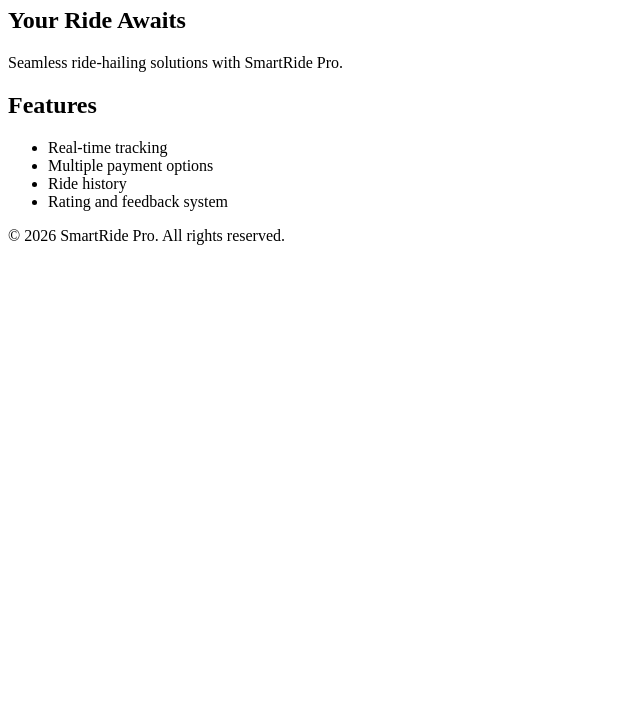
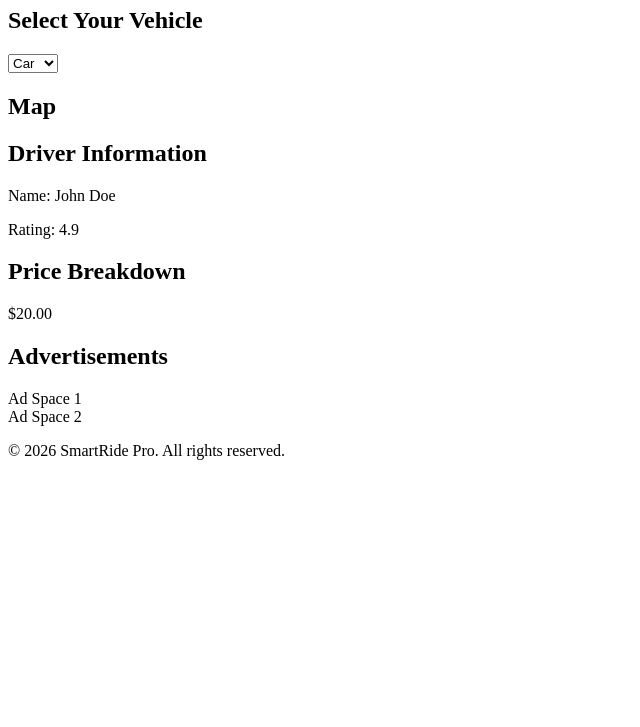
Before and after one commit to pramodbairwa1998-cloud/Smart-ride, a plain HTML site: page index.html in a window 1280 px wide. Shown: the part 73-800 px from the top of the page, without its empty margins (0-640 px from the left). Drawn offline with Linux system fonts and the light colour scheme; a script that the page names is missing.

Commit message:
Update index.html with complete SmartRide Pro application code

```diff
--- a/index.html
+++ b/index.html
@@ -3,26 +3,41 @@
 <head>
     <meta charset="UTF-8">
     <meta name="viewport" content="width=device-width, initial-scale=1.0">
+    <link rel="stylesheet" href="styles.css">
     <title>SmartRide Pro</title>
-    <link rel="stylesheet" href="styles.css">
 </head>
 <body>
     <header>
-        <h1>Welcome to SmartRide Pro</h1>
+        <h1>SmartRide Pro</h1>
     </header>
     <main>
-        <section>
-            <h2>Your Ride Awaits</h2>
-            <p>Seamless ride-hailing solutions with SmartRide Pro.</p>
+        <section id="vehicle-selector">
+            <h2>Select Your Vehicle</h2>
+            <select id="vehicle-options">
+                <option value="car">Car</option>
+                <option value="bike">Bike</option>
+                <option value="suv">SUV</option>
+            </select>
         </section>
-        <section>
-            <h2>Features</h2>
-            <ul>
-                <li>Real-time tracking</li>
-                <li>Multiple payment options</li>
-                <li>Ride history</li>
-                <li>Rating and feedback system</li>
-            </ul>
+        <section id="interactive-map">
+            <h2>Map</h2>
+            <div id="map"></div>
+        </section>
+        <section id="driver-info">
+            <h2>Driver Information</h2>
+            <div id="driver-details">
+                <p>Name: John Doe</p>
+                <p>Rating: 4.9</p>
+            </div>
+        </section>
+        <section id="price-breakdown">
+            <h2>Price Breakdown</h2>
+            <p id="price">$20.00</p>
+        </section>
+        <section id="ad-space">
+            <h2>Advertisements</h2>
+            <div class="ad">Ad Space 1</div>
+            <div class="ad">Ad Space 2</div>
         </section>
     </main>
     <footer>
```
